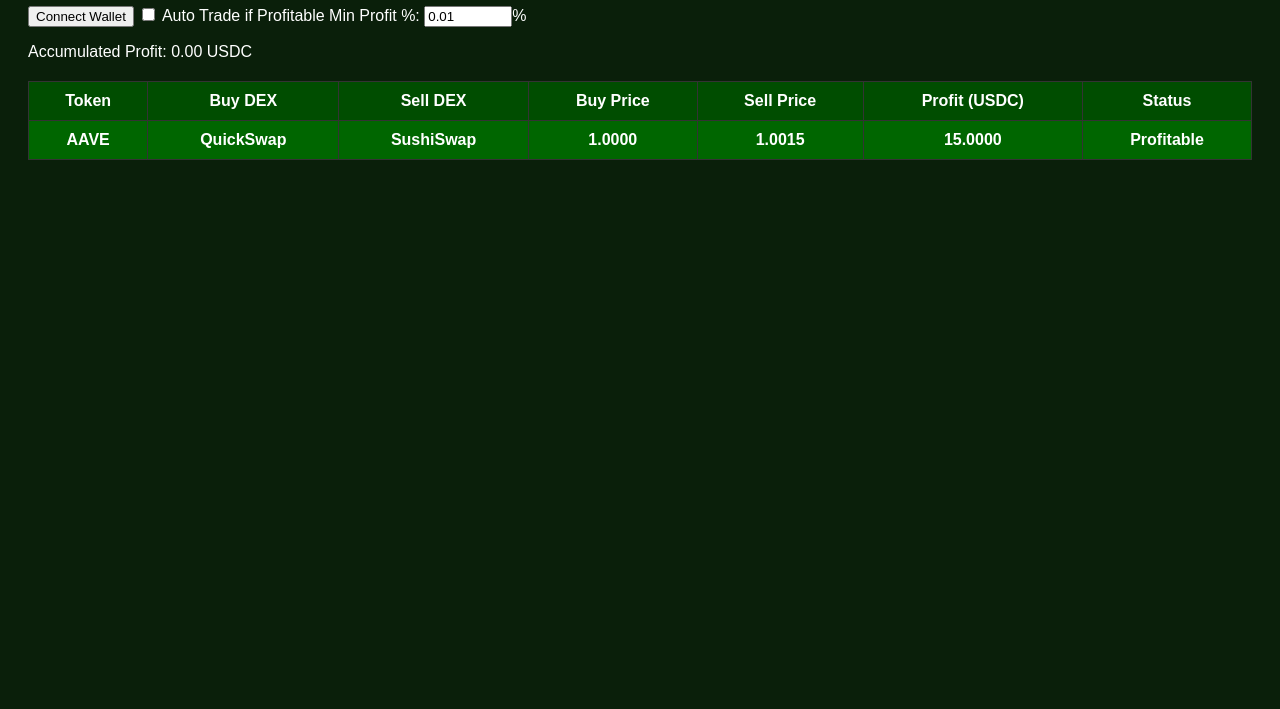
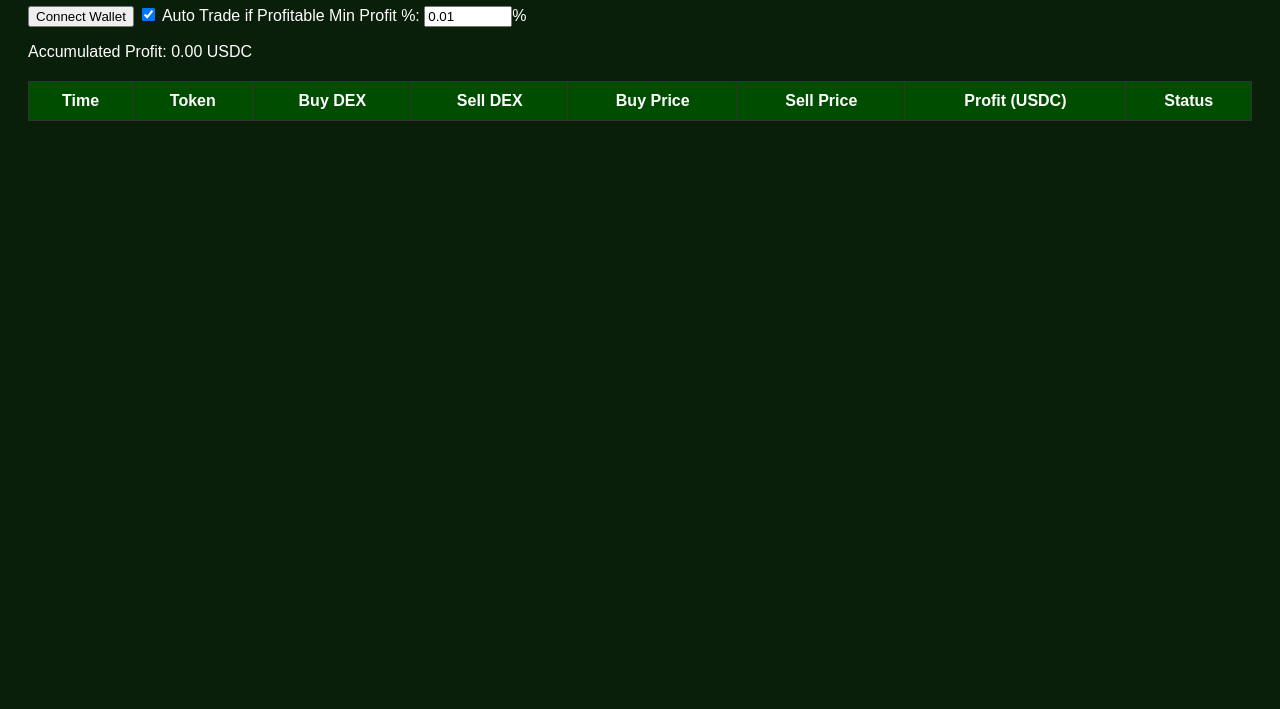
Before and after one commit to fclmail/Ddarbdemo, a plain HTML site: page index.html in a window 1280 px wide. Shown: the part 91-800 px from the top of the page. Drawn offline with Linux system fonts and the light colour scheme.

Commit message:
Update index.html

```diff
--- a/index.html
+++ b/index.html
@@ -16,7 +16,7 @@
   <h2>DODO Flash Loan Arbitrage Demo</h2>
   <button onclick="connectWallet()">Connect Wallet</button>
   <label>
-    <input type="checkbox" id="autotrade" /> Auto Trade if Profitable
+    <input type="checkbox" id="autotrade" checked /> Auto Trade if Profitable
   </label>
   <label>
     Min Profit %: <input type="number" id="minProfit" value="0.01" step="0.01" min="0.01" />%
@@ -25,6 +25,7 @@
   <table id="resultsTable">
     <thead>
       <tr>
+        <th>Time</th>
         <th>Token</th>
         <th>Buy DEX</th>
         <th>Sell DEX</th>
@@ -39,6 +40,7 @@
 
   <script>
     let accumulatedProfit = 0;
+    let maxRows = 20;
 
     async function connectWallet() {
       alert("Demo Wallet Connected");
@@ -58,18 +60,22 @@
       return base * (1 + margin);
     }
 
-    function loop() {
+    function getTime() {
+      const now = new Date();
+      return now.toLocaleTimeString();
+    }
+
+    function simulateTrade() {
       const minProfitPercent = parseFloat(document.getElementById("minProfit").value);
       const tbody = document.querySelector("#resultsTable tbody");
-      tbody.innerHTML = "";
-      const loanAmount = 10000; // Simulated flash loan in USDC
+      const loanAmount = 10000; // Flash loan
 
-      for (let token of tokens) {
+      const token = tokens[0];
       const buyRouter = routers[0];
       const sellRouter = routers[1];
 
       const buyPrice = 1.0;
-        const sellPrice = simulatePrice(buyPrice, 0.0015); // guaranteed 0.15% profit
+      const sellPrice = simulatePrice(buyPrice, 0.0015); // Simulated profit
       const tokenAmount = loanAmount / buyPrice;
       const receivedUSDC = tokenAmount * sellPrice;
       const profit = receivedUSDC - loanAmount;
@@ -78,9 +84,14 @@
       const row = document.createElement("tr");
       if (profitPercent >= minProfitPercent) {
         row.classList.add("profitable");
+        if (document.getElementById("autotrade").checked) {
+          accumulatedProfit += profit;
+          document.getElementById("accProfit").textContent = accumulatedProfit.toFixed(4);
+        }
       }
 
       row.innerHTML = `
+        <td>${getTime()}</td>
         <td>${token.symbol}</td>
         <td>${buyRouter.name}</td>
         <td>${sellRouter.name}</td>
@@ -89,16 +100,17 @@
         <td>${profit.toFixed(4)}</td>
         <td>${profitPercent >= minProfitPercent ? "Profitable" : "Not Profitable"}</td>
       `;
-        tbody.appendChild(row);
 
-        if (profitPercent >= minProfitPercent && document.getElementById("autotrade").checked) {
-          accumulatedProfit += profit;
-          document.getElementById("accProfit").textContent = accumulatedProfit.toFixed(4);
-        }
+      // Add row at top
+      tbody.insertBefore(row, tbody.firstChild);
+
+      // Remove older rows if over limit
+      while (tbody.rows.length > maxRows) {
+        tbody.removeChild(tbody.lastChild);
       }
     }
 
-    setInterval(loop, 5000);
+    setInterval(simulateTrade, 10000); // Every 10 seconds
   </script>
 </body>
 </html>
```
Lines whose indentation alone changed are shown as unchanged.
